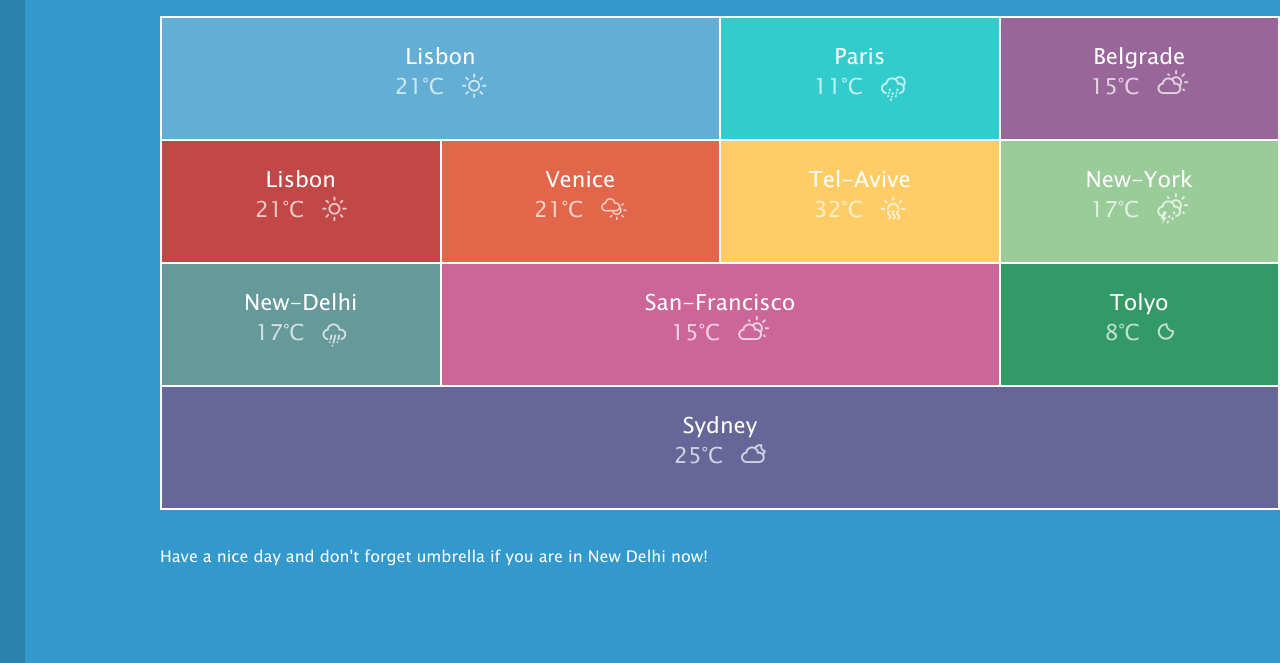
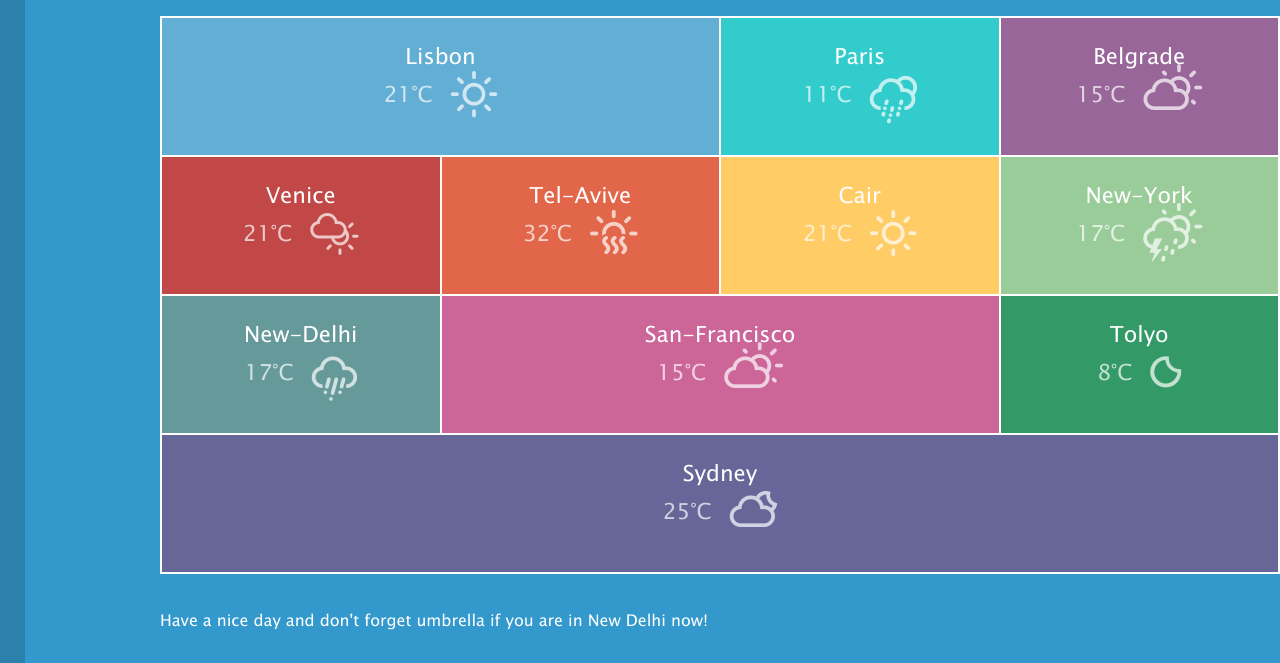
Before and after one commit to 08-11-2022-FE/Olga_Kuzmina_9_extra, a plain HTML site: page index.html in a window 1280 px wide. Shown: the part 137-800 px from the top of the page. Drawn offline with Linux system fonts and the light colour scheme.

Commit message:
add vertical align

```diff
--- a/index.html
+++ b/index.html
@@ -18,58 +18,80 @@
             <ul>
                 <li class="item_width-50 item_background-color-blue">
                     <p>Lisbon</p>
+                    <div class="weather">
                         <span>21°C</span>
                         <i class="wi wi-day-sunny"></i>
+                    </div>
                 </li>
                 <li class="item_width-25 item_background-color-tifany">
                     <p>Paris</p>
+                    <div class="weather">
                         <span>11°C</span>
                         <i class="wi wi-night-rain-mix"></i>
+                    </div>
                 </li>
                 <li class="item_width-25 item_background-color-lilac">
                     <p>Belgrade</p>
+                    <div class="weather">
                         <span>15°C</span>
                         <i class="wi wi-day-cloudy"></i>
+                    </div>
                 </li>
                 <li class="item_width-25 item_background-color-red">
-                    <p>Lisbon</p>
+                    <p>Venice</p>
+                    <div class="weather">
+                        <span>21°C</span>
+                        <i class="wi wi-day-cloudy-high"></i>
+                    </div>
+                </li>
+                <li class="item_width-25 item_background-color-orange">
+                    <p>Tel-Avive</p>
+                    <div class="weather">
+                        <span>32°C</span>
+                        <i class="wi wi-hot"></i>
+                    </div>
+                </li>
+                <li class="item_width-25 item_background-color-yellow">
+                    <p>Cair</p>
+                    <div class="weather">
                         <span>21°C</span>
                         <i class="wi wi-day-sunny"></i>
-                </li>
-                <li class="item_width-25 item_background-color-orange">
-                    <p>Venice</p>
-                    <span>21°C</span>
-                    <i class="wi wi-day-cloudy-high"></i>
-                </li>
-                <li class="item_width-25 item_background-color-yellow">
-                    <p>Tel-Avive</p>
-                    <span>32°C</span>
-                    <i class="wi wi-hot"></i>
+                    </div>
                 </li>
                 <li class="item_width-25 item_background-color-ligt-green">
                     <p>New-York</p>
+                    <div class="weather">
                         <span>17°C</span>
                         <i class="wi wi-day-storm-showers"></i>
+                    </div>
                 </li>
                 <li class="item_width-25 item_background-color-gray">
                     <p>New-Delhi</p>
+                    <div class="weather">
                         <span>17°C</span>
                         <i class="wi wi-hail"></i>
+                    </div>
                 </li>
                 <li class="item_width-50 item_background-color-pink" >
                     <p>San-Francisco</p>
+                    <div class="weather">
                         <span>15°C</span>
                         <i class="wi wi-day-cloudy"></i>
+                    </div>
                 </li>
                 <li class="item_width-25 item_background-color-green">
                     <p>Tolyo</p>
+                    <div class="weather">
                         <span>8°C</span>
                         <i class="wi wi-night-clear"></i>
+                    </div>
                 </li>
                 <li class="item_width-100 item_background-color-violet">
                     <p>Sydney</p>
+                    <div class="weather">
                         <span>25°C</span>
                         <i class="wi wi-night-alt-cloudy"></i>
+                    </div>
                 </li>
             </ul>
             <p>Have a nice day and don't forget umbrella if you are in New Delhi now!</p>
--- a/src/styles/style.css
+++ b/src/styles/style.css
@@ -68,13 +68,15 @@ ul li p {
     margin-bottom: 4px;
 }
 ul li span {
+    display: inline-block;
     font-family: 'Lucida Sans Unicode';
     font-size: 22px;
     color: rgba(255, 255, 255, 0.7);
     margin-right: 11px;
+    vertical-align: super;
 }
 ul li i {
-    font-size: 22px;
+    font-size: 42px;
     color: rgba(255, 255, 255, 0.7);
 }
 .item_width-100 {
```
Lines whose indentation alone changed are shown as unchanged.
